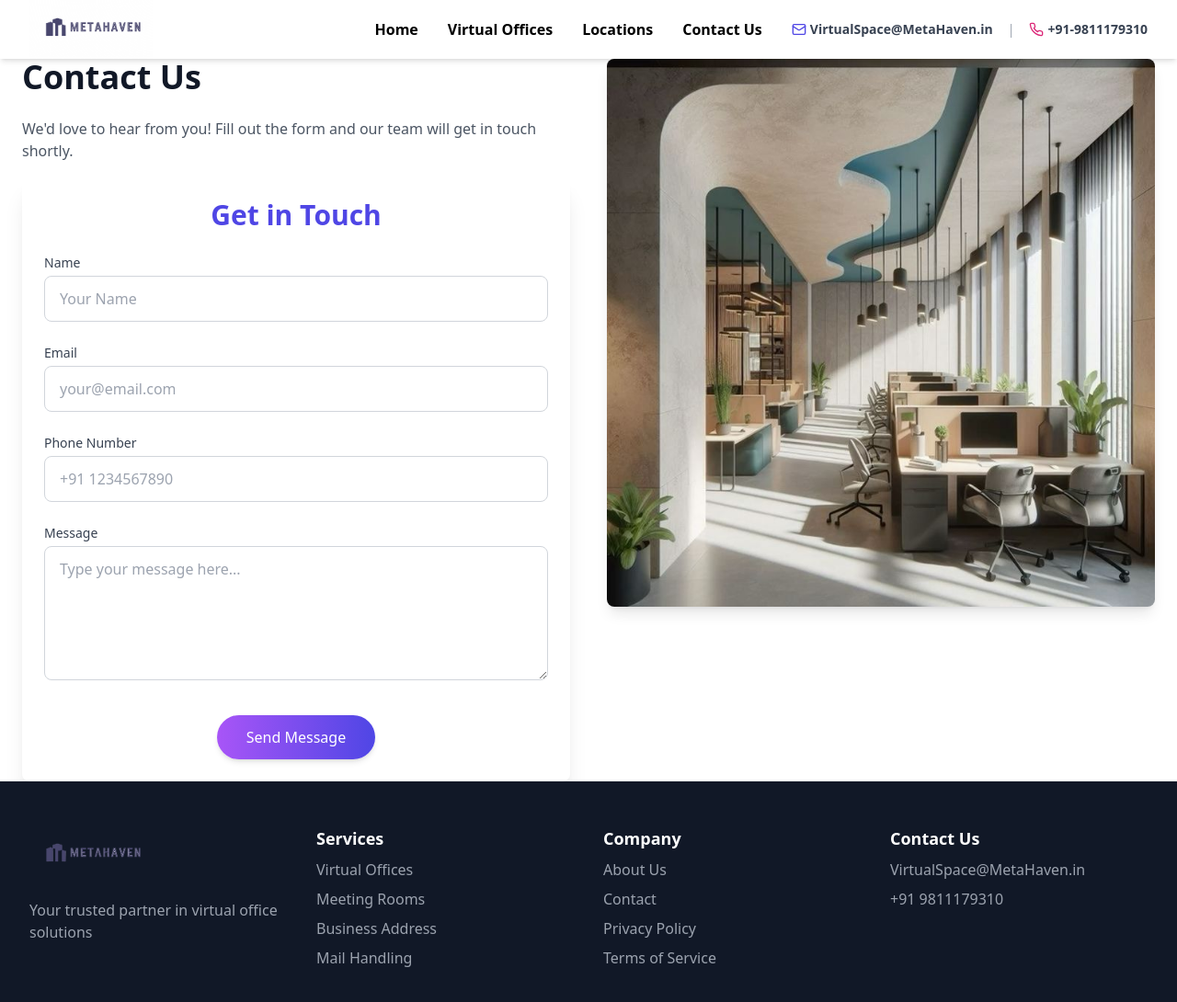
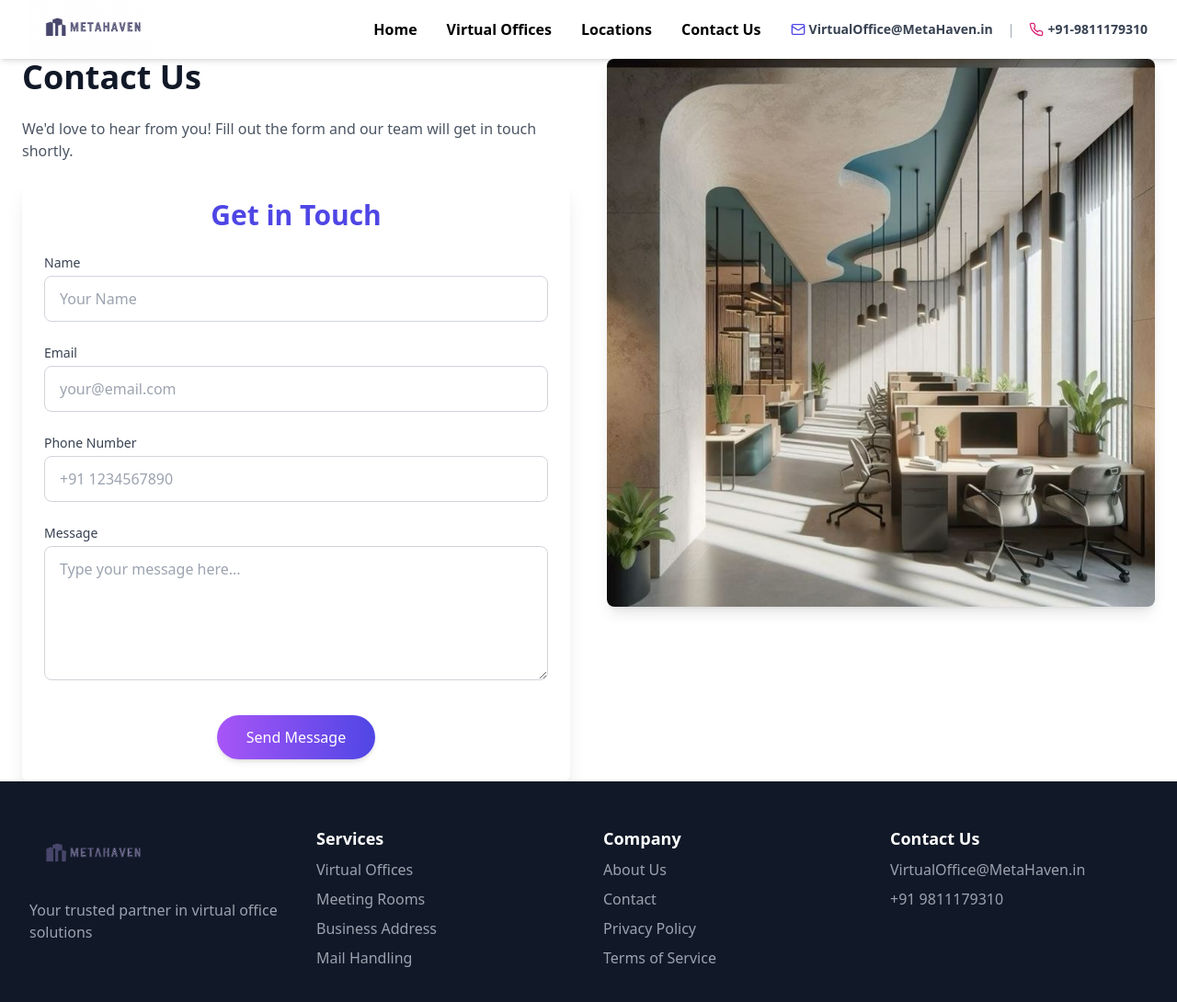
Before and after one commit to Kunal964/MetaHaven, a React (Vite) app: page /contact in a window 1280 px wide. Shown: the top 1090 px of the page at 92% size. Built offline with nearby package versions, Linux system fonts and the light colour scheme; no server answers.

Commit message:
workingg

```diff
--- a/src/components/Footer.jsx
+++ b/src/components/Footer.jsx
@@ -41,10 +41,10 @@ const Footer = () => {
             <ul className="space-y-2 text-gray-400">
               <li>
                 <a
-                  href="mailto:VirtualSpace@MetaHaven.in"
+                  href="mailto:VirtualOffice@MetaHaven.in"
                   className="hover:text-indigo-500 transition"
                 >
-                  VirtualSpace@MetaHaven.in
+                  VirtualOffice@MetaHaven.in
                 </a>
               </li>
               <li>
--- a/src/components/Navigation.jsx
+++ b/src/components/Navigation.jsx
@@ -90,10 +90,10 @@ const Navigation = ({ darkMode, setDarkMode }) => {
               <div className="flex items-center space-x-1 font-semibold">
                 <Mail className="h-4 w-4 text-indigo-600 " />
                 <a
-                  href="mailto:VirtualSpace@MetaHaven.in"
+                  href="mailto:VirtualOffice@MetaHaven.in"
                   className="hover:underline"
                 >
-                  VirtualSpace@MetaHaven.in
+                  VirtualOffice@MetaHaven.in
                 </a>
               </div>
               <span className="text-gray-400">|</span>
@@ -182,10 +182,10 @@ const Navigation = ({ darkMode, setDarkMode }) => {
                 <div className="flex items-center space-x-1 font-semibold">
                   <Mail className="h-4 w-4 text-indigo-600" />
                   <a
-                    href="mailto:VirtualSpace@MetaHaven.in"
+                    href="mailto:VirtualOffice@MetaHaven.in"
                     className="hover:underline"
                   >
-                    VirtualSpace@MetaHaven.in
+                    VirtualOffice@MetaHaven.in
                   </a>
                 </div>
                 <div className="flex items-center space-x-1 font-semibold">
```
